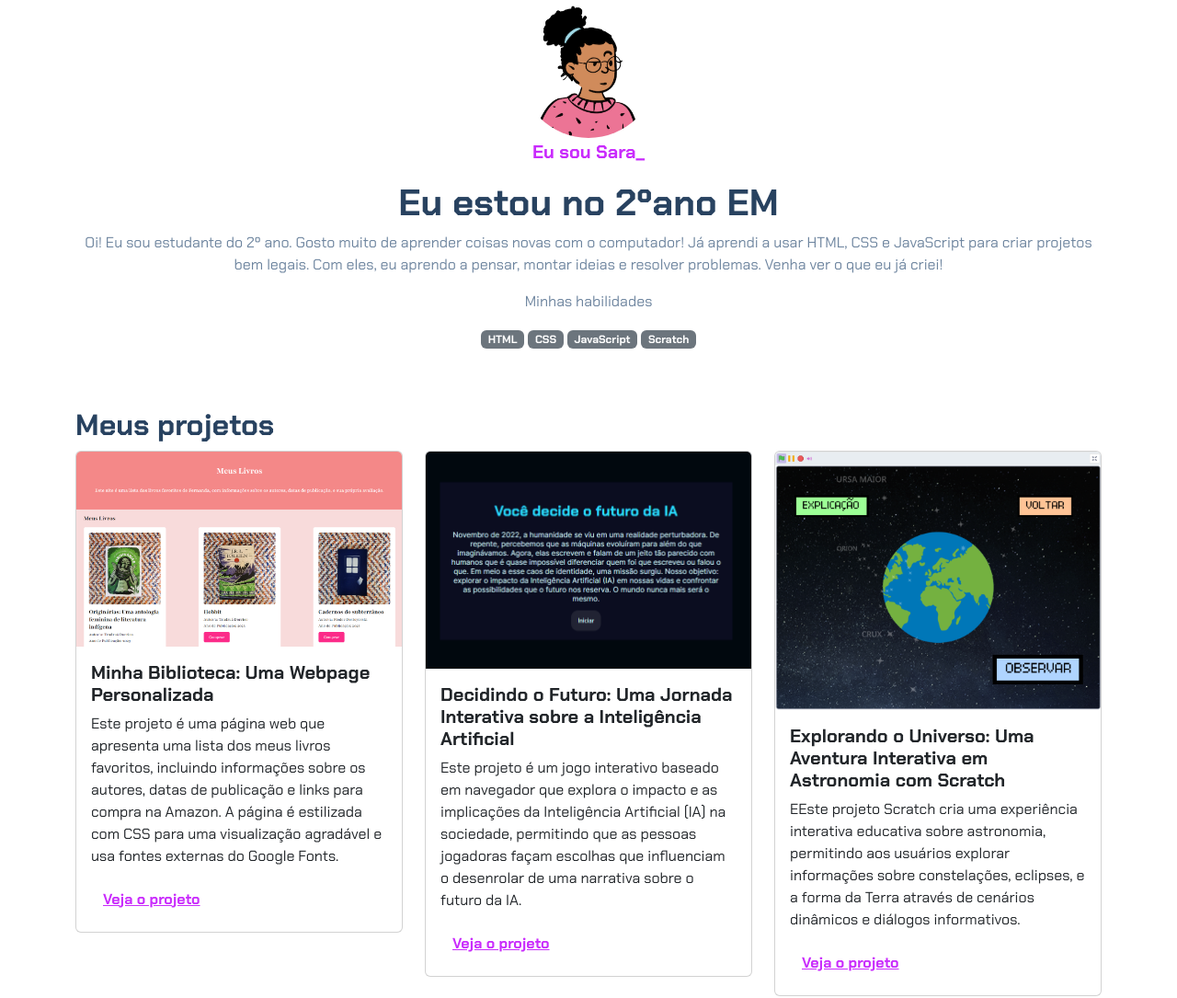
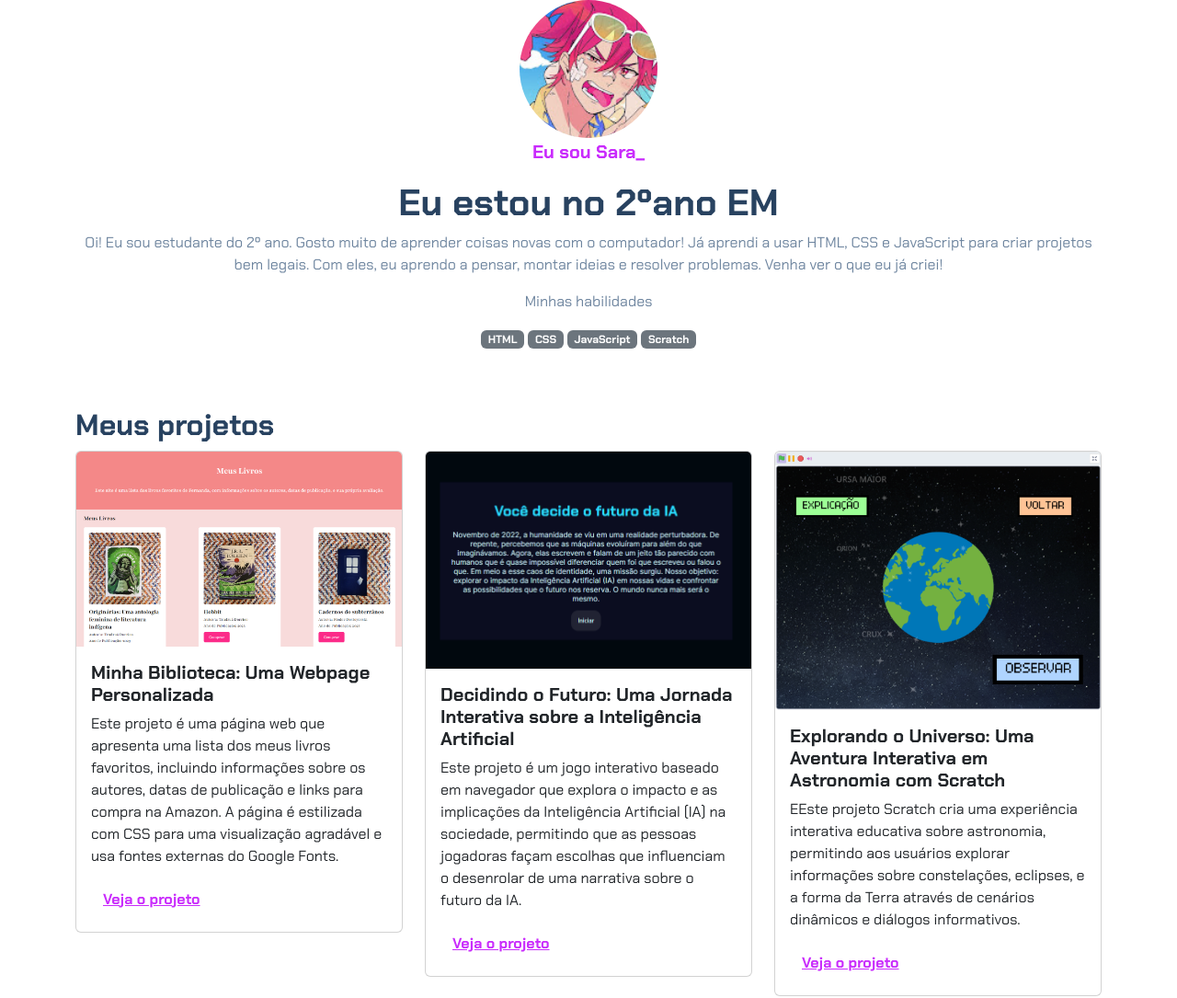
Before and after one commit to S4saaa/Curr-culo, a plain HTML site: page index.html in a window 1280 px wide. Shown: the top 1085 px of the page at 92% size. Drawn offline with nearby package versions, Linux system fonts and the light colour scheme.

Commit message:
mudando foto de perfil

```diff
--- a/index.html
+++ b/index.html
@@ -12,7 +12,7 @@
 
 <body>
     <header class="container text-center">
-        <img src="img/avatar-perfil.png" alt="avatar da Fernanda" class="rounded-circle" width="150" height="150"
+        <img src="img/avatar-perfil.jpg" alt="avatar da Fernanda" class="rounded-circle" width="150" height="150"
             srcset="">
         <p class="lead">Eu sou Sara_</p>
         <h1>Eu estou no 2ºano EM</h1>
```
Also changed, not shown: img/avatar-perfil.jpg (added), img/avatar-perfil.png (deleted).
